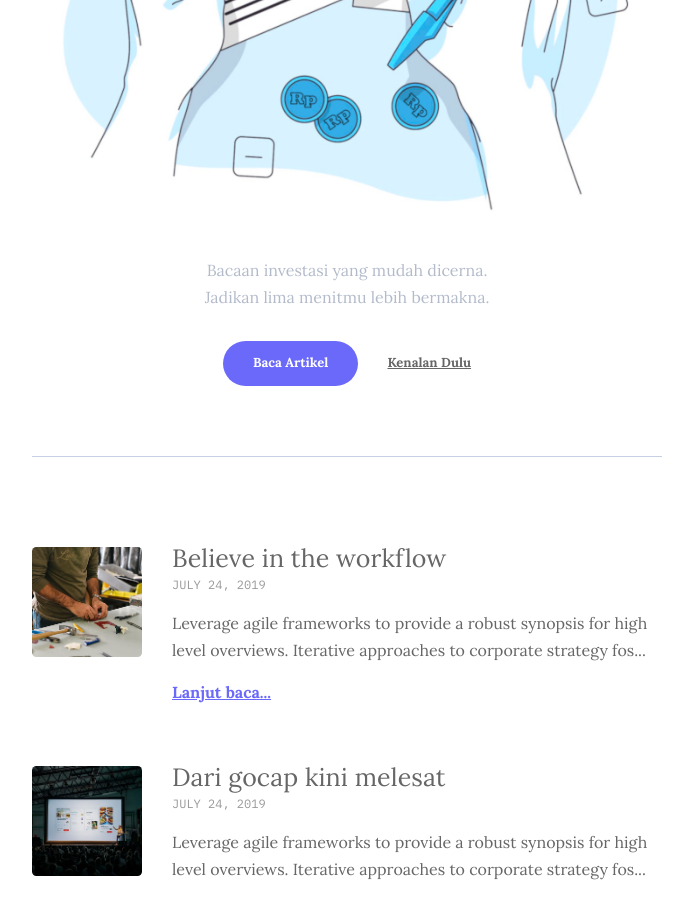
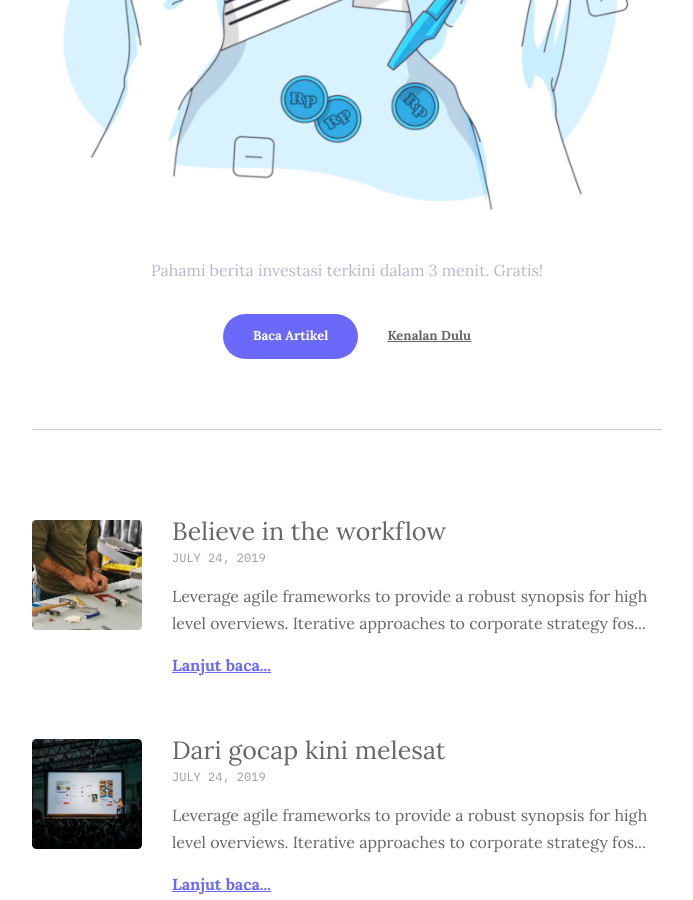
Before and after one commit to ekonomikusid/home, a Jekyll site: the page built from index.html, in a window 1280 px wide and 900 px high, scrolled down 531 px. Shown: the whole window, without its empty margins (293-986 px from the left). Built offline with Jekyll 4.4.1, drawn with Linux system fonts in a browser that asks for light colours.

Commit message:
Update _config.yml

```diff
--- a/_config.yml
+++ b/_config.yml
@@ -1,6 +1,6 @@
 title: InvesClub - Portal investasi Indonesia
 logo:  # you can add own logo.
-description: Bacaan investasi yang mudah dicerna. Jadikan lima menitmu lebih bermakna bersama InvesClub.
+description: Pahami berita investasi terkini dalam 3 menit. Gratis!
 baseurl: "/" # the subpath of your site, e.g. /blog
 url: "https://inves.club/home" # the base hostname & protocol for your site, e.g. http://example.com
 
@@ -10,7 +10,7 @@ author:
   name: InvesClub
   image: '/assets/img/01.jpg'
   job: InvesClub
-  bio: Bacaan investasi yang mudah dicerna.<br/>Jadikan lima menitmu lebih bermakna.
+  bio: Pahami berita investasi terkini dalam 3 menit. Gratis!
   email: forexample@website.com
 
 
```
